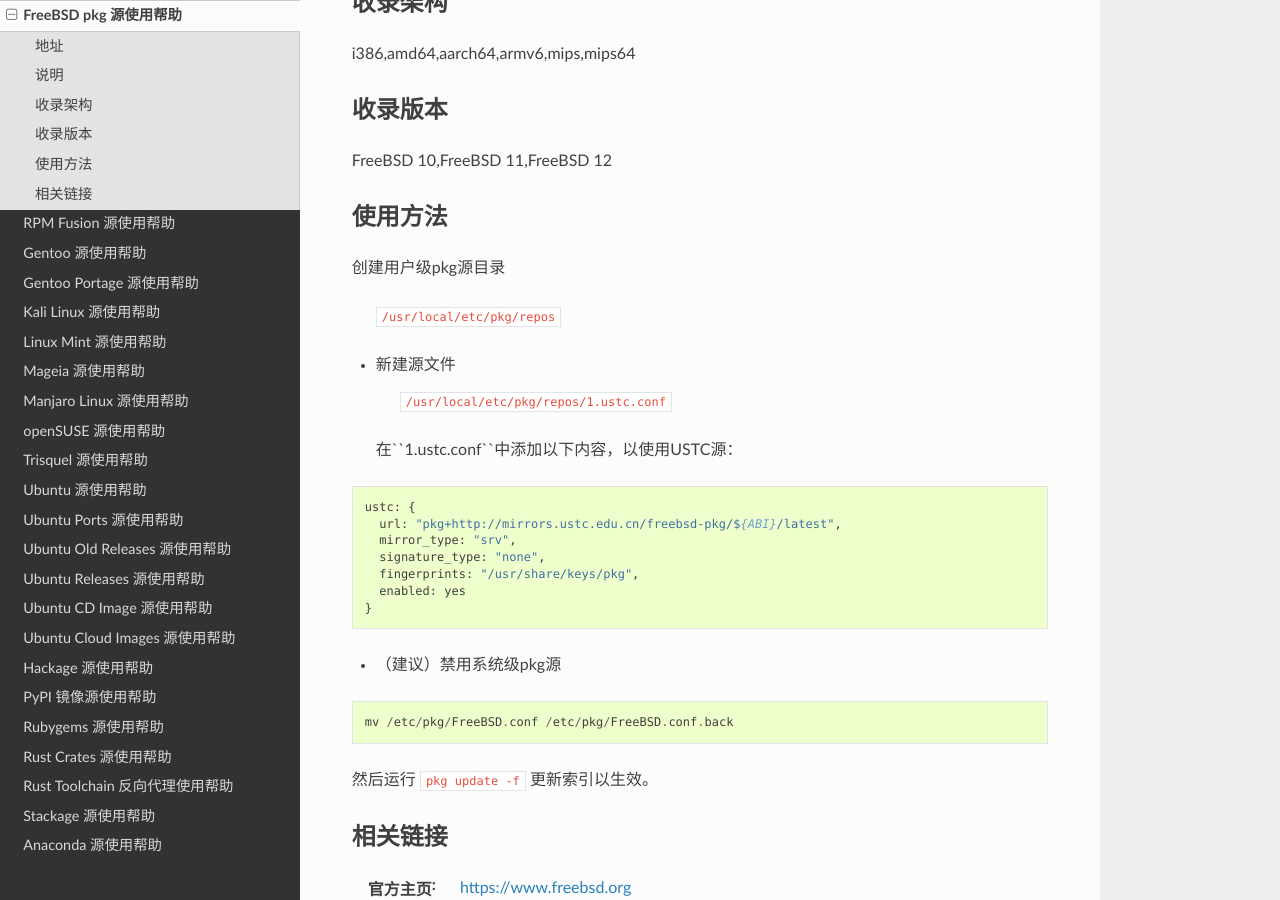
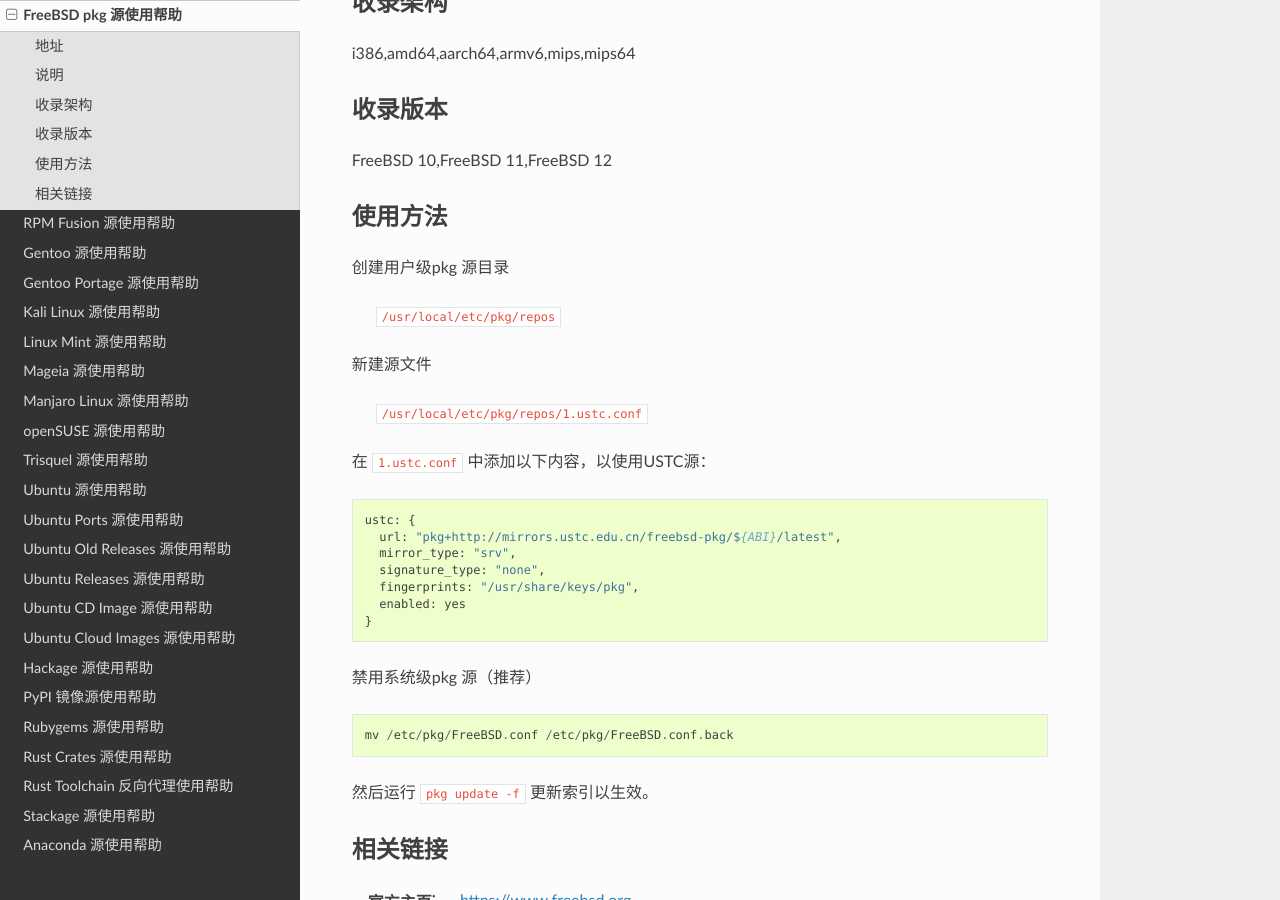
Before and after one commit to ustclug/mirrorhelp, a Sphinx documentation site: the page built from source/freebsd-pkg.rst, in a window 1280 px wide and 900 px high, scrolled down 399 px. Built offline with Sphinx 7.4.7 and the Read the Docs theme 2.0.0, drawn with Linux system fonts in a browser that asks for light colours; pages that are not in the unit, such as notebooks, are missing from menus; some of the changed lines change nothing that is shown.

Commit message:
修正排版问题

```diff
--- a/source/freebsd-pkg.rst
+++ b/source/freebsd-pkg.rst
@@ -26,15 +26,15 @@
 使用方法
 ========
 
-创建用户级pkg源目录
+创建用户级pkg 源目录
 
     :file:`/usr/local/etc/pkg/repos`
 
-* 新建源文件
+新建源文件
 
     :file:`/usr/local/etc/pkg/repos/1.ustc.conf`
 
- 在``1.ustc.conf``中添加以下内容，以使用USTC源：
+在 :file:`1.ustc.conf` 中添加以下内容，以使用USTC源：
 
 ::
 
@@ -47,7 +47,7 @@
 		}
 
 
-* （建议）禁用系统级pkg源
+禁用系统级pkg 源（推荐）
 
 ::
 
```
